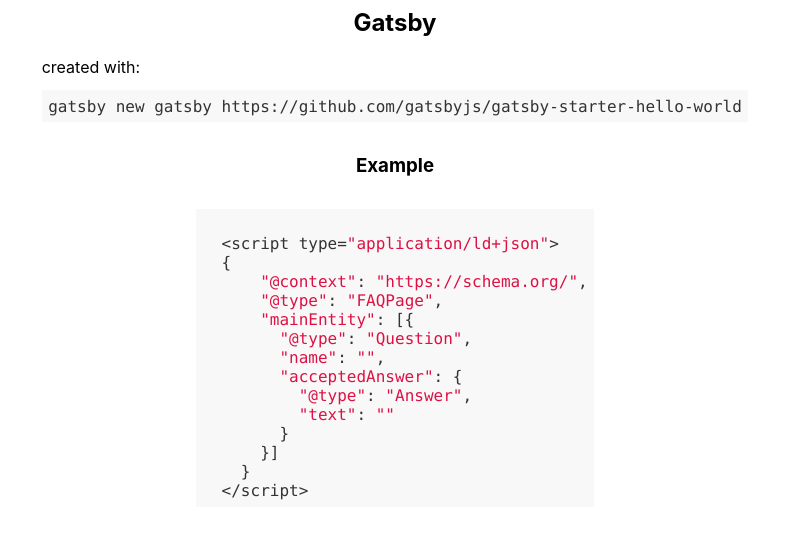
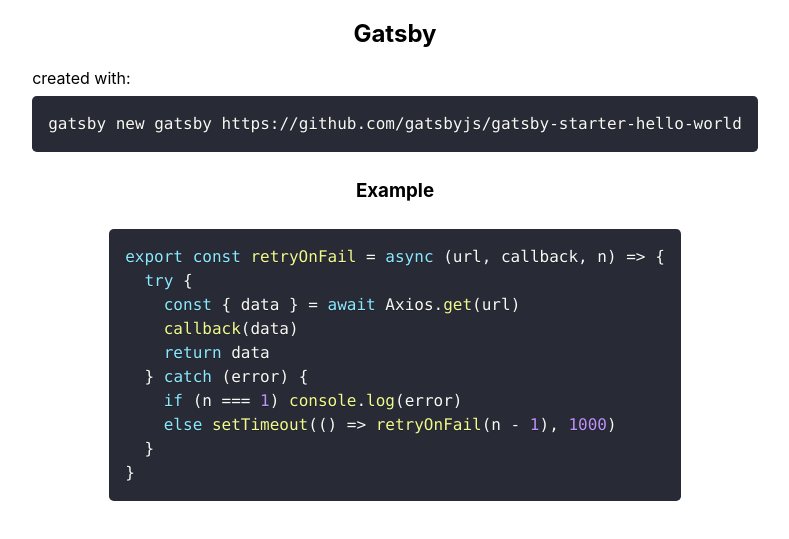
Before and after one commit to FedericoDiRosa/react-syntax-highlighter-issue-reproduction, a Gatsby site in the folder gatsby/: page / in a window 1280 px wide. Shown: the part 187-726 px from the top of the page, without its empty margins (245-1034 px from the left). Built offline with nearby package versions, Linux system fonts and the light colour scheme; Gatsby itself is replaced by a stand-in of ours.

Commit message:
Use PrismLight build

```diff
--- a/gatsby/src/pages/index.tsx
+++ b/gatsby/src/pages/index.tsx
@@ -1,24 +1,24 @@
 import React from "react"
-import SyntaxHighlighter from "react-syntax-highlighter"
-import { github } from "react-syntax-highlighter/dist/esm/styles/hljs"
+import { PrismLight as SyntaxHighlighter } from "react-syntax-highlighter"
+import bash from "react-syntax-highlighter/dist/esm/languages/prism/bash"
+import javascript from "react-syntax-highlighter/dist/esm/languages/prism/javascript"
+import { dracula } from "react-syntax-highlighter/dist/esm/styles/prism"
 import "./index.css"
 
+SyntaxHighlighter.registerLanguage("bash", bash)
+SyntaxHighlighter.registerLanguage("javascript", javascript)
+
 export default function Home() {
-  const codeString = `
-  <script type="application/ld+json">
-  {
-      "@context": "https://schema.org/",
-      "@type": "FAQPage",
-      "mainEntity": [{
-        "@type": "Question",
-        "name": "",
-        "acceptedAnswer": {
-          "@type": "Answer",
-          "text": ""
-        }
-      }]
-    }
-  </script>`
+  const codeString = `export const retryOnFail = async (url, callback, n) => {
+  try {
+    const { data } = await Axios.get(url)
+    callback(data)
+    return data
+  } catch (error) {
+    if (n === 1) console.log(error)
+    else setTimeout(() => retryOnFail(n - 1), 1000)
+  }
+}`
   return (
     <div
       style={{
@@ -33,14 +33,14 @@
       <h2>Gatsby</h2>
       <div>
         <div>created with:</div>
-        <SyntaxHighlighter language="bash" style={github}>
+        <SyntaxHighlighter language="bash" style={dracula}>
           gatsby new gatsby
           https://github.com/gatsbyjs/gatsby-starter-hello-world
         </SyntaxHighlighter>
       </div>
 
       <h3>Example</h3>
-      <SyntaxHighlighter language="javascript" style={github}>
+      <SyntaxHighlighter language="javascript" style={dracula}>
         {codeString}
       </SyntaxHighlighter>
     </div>
```
